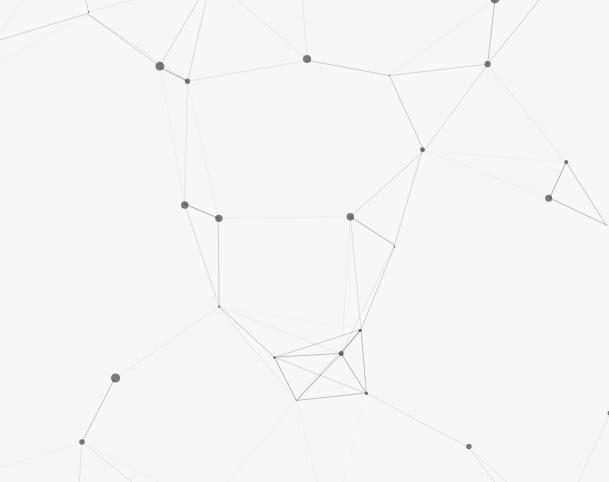
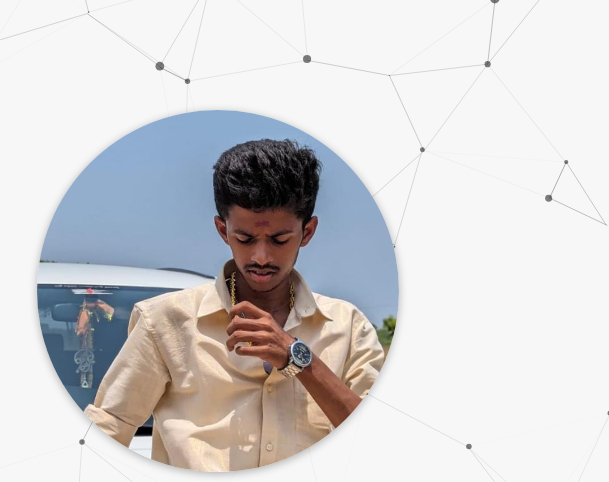
Before and after one commit to Venkateshprabu2003/my_portfolio, a plain HTML site: page index.html in a window 1280 px wide. Shown: the part 106-588 px from the top of the page, 671-1280 px from the left. Drawn offline with nearby package versions, Linux system fonts and the light colour scheme; the site is published under a folder, as on GitHub Pages, so addresses that start at the root find nothing.

Commit message:
Update index.html

```diff
--- a/index.html
+++ b/index.html
@@ -62,7 +62,7 @@
       </div>
     </div>
 <div class="image">
-    <img draggable="false" class="tilt" src="/assets/images/profile.jpg" alt="">
+    <img draggable="false" class="tilt" src="./assets/images/profile.jpg" alt="">
 </div>
 </section>
 <!-- hero section ends -->
```
